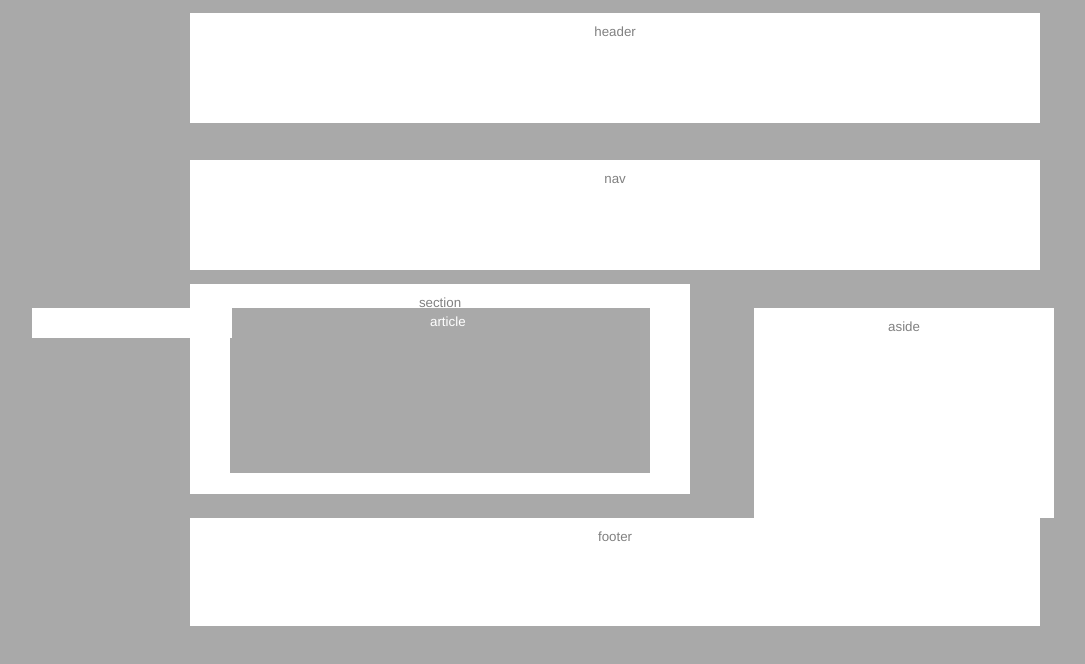
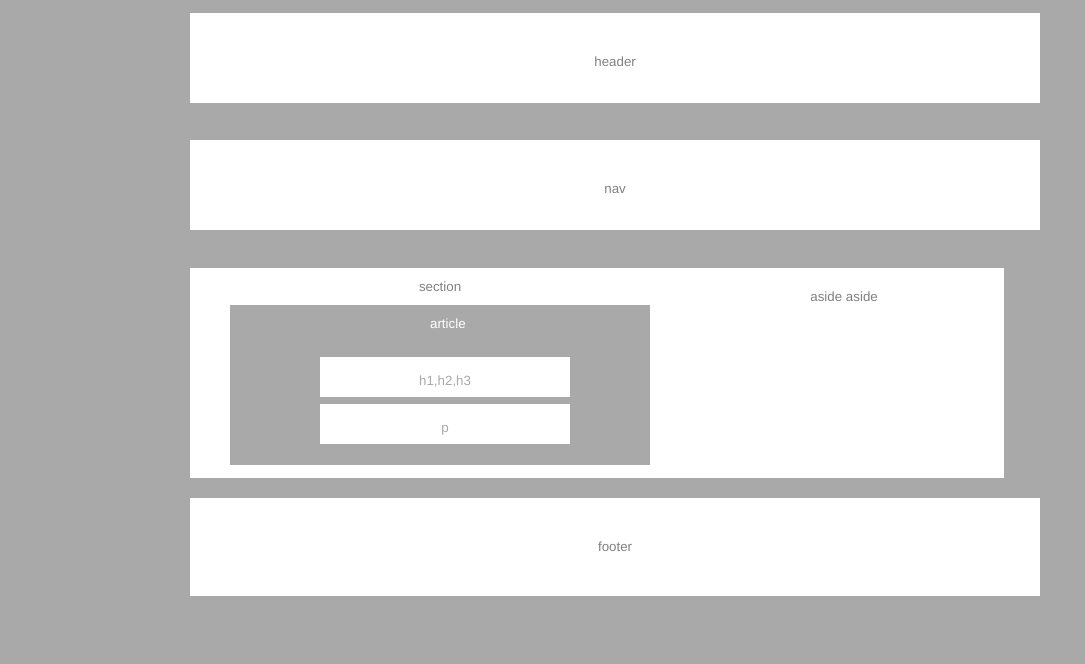
Before and after one commit to stle1117/HW-Wireframe, a plain HTML site: page index.html in a window 1280 px wide. Shown: the whole page, without its empty margins (18-1103 px from the left). Drawn offline with Linux system fonts and the light colour scheme.

Commit message:
wireframe homework done with one issue left

```diff
--- a/index.html
+++ b/index.html
@@ -17,28 +17,32 @@
 <nav>
   <nav class="nav">nav</nav>
 </nav>
+<br></br>
 
-<section>
-    <p class="section">section</p>
+<section class="section">
+    <span>section</span>
 </section>
+
+<aside class="car">
+  <span>aside</span>
+</aside>
 <br></br>
 
 <article>
-  <article class="article">article</article>
+  <span class="article">article</span>
 </article>
+<br></br>
 
-<box>
-  <box class="h1,h2,h3"></box>
-</box>
+<div>
+  <div class="div1">h1,h2,h3</div>
+</div>
 
-<box>
-  <box class="p"></box>
-</box>
+<div>
+  <div class="div2">p</div>
+</div>
+<br></br>
 
-  <aside>
-    <aside class="aside">aside</aside>
-</aside>
-
+<br></br>
   <footer>
     <footer class="footer">footer</footer>
   </footer>
--- a/style.css
+++ b/style.css
@@ -12,7 +12,7 @@ body {
   }
 
 .header {
-    height: 100px;
+    height: 50px;
     width: 850px;
     text-align: center;
     display: inline-block;
@@ -21,18 +21,18 @@ body {
     font-family:Helvetica,Arial,sans-serif;
     color: gray;
     background-color: white;
-    padding-top: 10px;
+    padding-top: 40px;
   }
 
 .nav {
-  height: 100px;
+  height: 50px;
   width: 850px;
   text-align: center;
   font-size: 10pt;
   font-family:Helvetica,Arial,sans-serif;
   color: gray;
   background-color: white;
-  padding-top: 10px;
+  padding-top: 40px;
 }
 
 .section {
@@ -46,61 +46,100 @@ body {
   padding-top: 10px;
 }
 
+.car {
+  display: block;
+  float: right;
+  margin-top: 0;
+  margin-right: 50px;
+  height: 120px;
+  width: 200px;
+  color: gray;
+  background: white;
+  text-align: center;
+  padding-top: 20px;
+  padding-right: 60px;
+  padding-left: 60px;
+  padding-bottom: 70px;
+}
+
+.car::after {
+  content: "aside";
+  clear: both;
+}
+
+.clearfix:after {
+  content: "aside";
+  visibility: hidden;
+  display: block;
+  height: 0;
+  clear: both;
+}
+
 .article {
   float: left;
   position: relative;
   left: 40px;
   margin: auto;
-  height: 110px;
+  height: 100px;
   width: 120px;
-  padding-top: 5px;
+  padding-top: 10px;
   padding-right: 100px;
   padding-bottom: 50px;
   padding-left: 200px;
   border-color: black;
   color: white;
   background: darkgray;
+  z-index: 10;
+}
+
+#h1,h2,h3 {
+  float: left;
+  position: absolute;
+  margin-left: 100px;
+  height: 30px;
+  width: 100px;
+  background-color: white;
   z-index: 5;
 }
 
-.h1,h2,h3 {
+#p {
   float: left;
   position: absolute;
-  left: 50px;
-  height: 30px;
-  width: 100px;
-  background-color: white;
-  z-index: 10;
-}
-
-.p {
-  float: left;
-  position: absolute;
-  left: 50px;
+  margin-left: 10px;
   height: 30px;
   width: 200px;
   background-color: white;
-  z-index: 20;
+  z-index: 5;
 }
 
-.aside {
-      float: right;
-      position: relative;
-      height: 200px;
-      width: 300px;
-      color: gray;
-      background: white;
-      text-align: center;
-      padding-top: 10px;
-  }
+div {
+  position: absolute;
+  margin-left: 65px;
+  width: 250px;
+  height: 25px;
+  background-color: white;
+  color: darkgray;
+  padding-top: 15px;
+}
+
+.div1 {
+  z-index: 10;
+  text-align: center;
+}
+
+.div2 {
+  z-index: 10;
+  text-align: center;
+  margin-top: 47px;
+}
 
 .clearfix::after {
-  content: "aside, div";
+  content: "p";
   clear: both;
 }
 
 .clearfix:after {
-  content: "";
+  content: "p";
   visibility: hidden;
   display: block;
   height: 0;
@@ -110,14 +149,15 @@ body {
 .footer  {
     float: left;
     border-bottom-left-radius: 0ex
-    height: 100px;
+    height: 50px;
     width: 850px;
+    margin-top: 20px;
     text-align: center;
     font-size: 10pt;
     font-family:Helvetica,Arial,sans-serif;
     color: gray;
     background-color: white;
     line-height: 14pt;
-    padding-top: 10px;
-    padding-bottom: 80px;
+    padding-top: 40px;
+    padding-bottom: 40px;
   }
```
